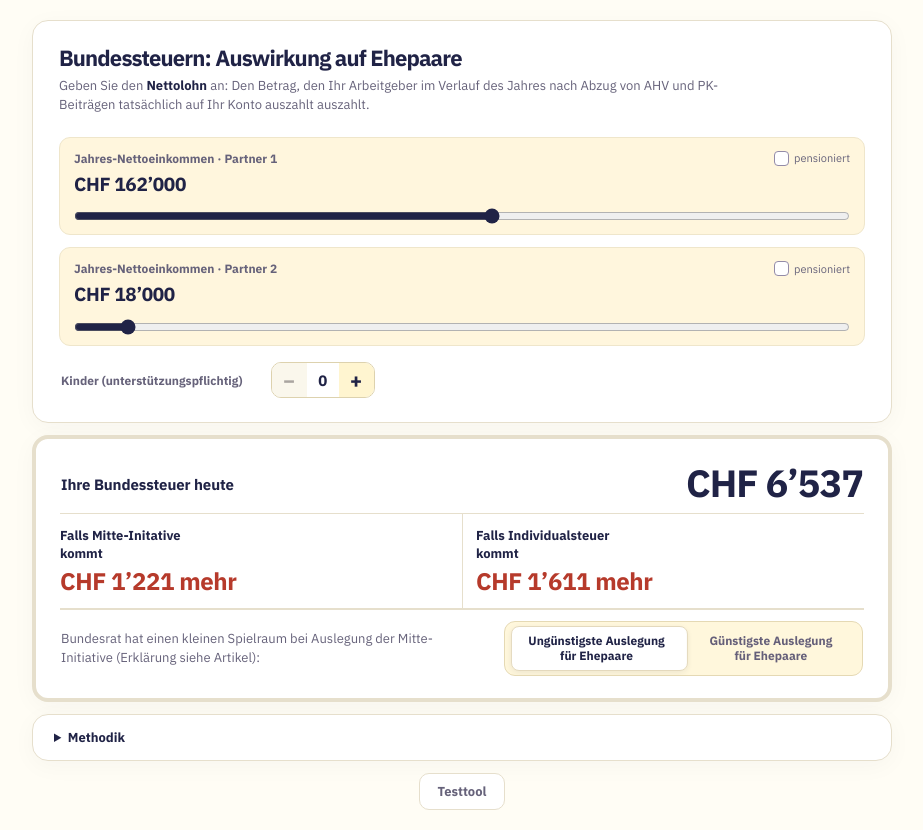
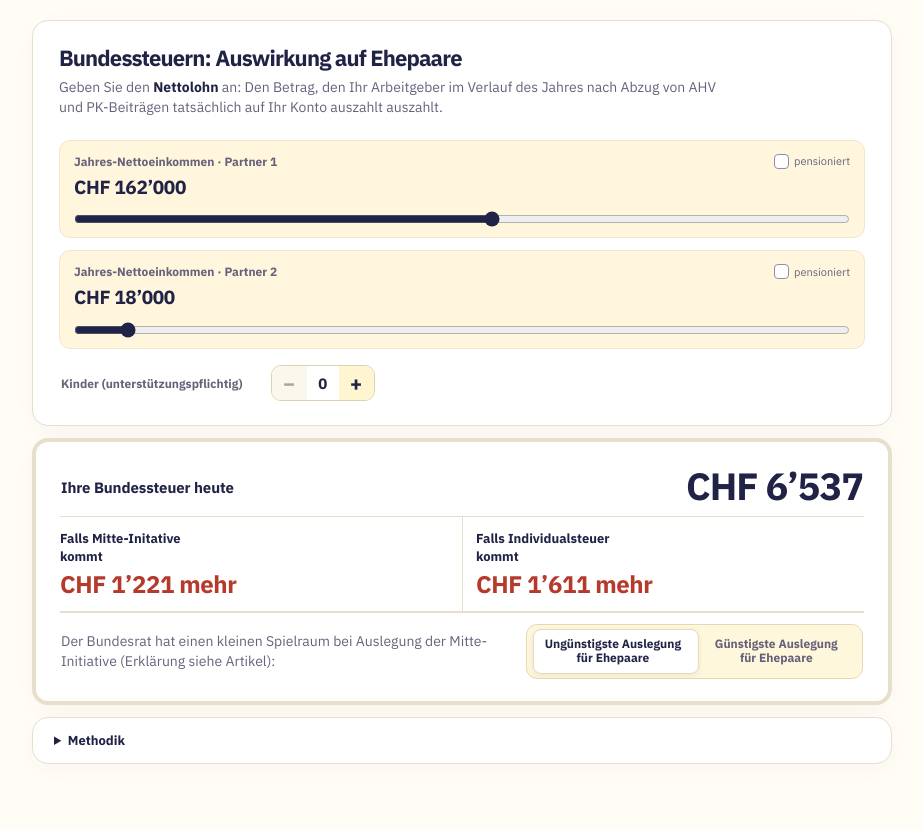
Before and after one commit to mischaaebi-droid/fairness_rechner, a plain HTML site: page index.html in a window 1280 px wide. Shown: the whole page, without its empty margins (178-1101 px from the left). After the commit the page ends 800 px from the top, so only its background shows below. Drawn offline with Linux system fonts and the light colour scheme.

Commit message:
lkfsdflk

```diff
--- a/fairnessinitiative_styles.css
+++ b/fairnessinitiative_styles.css
@@ -74,7 +74,7 @@ h1 {
   margin: 0;
   max-width: 680px;
   color: var(--tagi-muted);
-  font-size: 13px;
+  font-size: 14px;
   line-height: 1.45;
 }
 
@@ -336,7 +336,7 @@ margin-top:4px;
   margin: 0;
   max-width: 680px;
   color: var(--tagi-muted);
-  font-size: 13px;
+  font-size: 14px;
   line-height: 1.45;
 
 
--- a/index.html
+++ b/index.html
@@ -124,7 +124,7 @@
 
 
 <div class="policy-switch">
-<div class="policy-switch-title">Bundesrat hat einen kleinen Spielraum bei Auslegung der Mitte-Initiative (Erklärung siehe Artikel):</div>
+<div class="policy-switch-title">Der Bundesrat hat einen kleinen Spielraum bei Auslegung der Mitte-Initiative (Erklärung siehe Artikel):</div>
 
 <div class="policy-toggle" role="group" aria-label="Nutzung des Spielraums der Fairnessinitiative">
   <button id="worstBtn" type="button" class="active">Ungünstigste Auslegung<br>für Ehepaare</button>
@@ -245,18 +245,22 @@
 
   </div>
 
-  <button id="downloadPdf" type="button">
-  Detaillierte Steuerberechnung als PDF herunterladen
-</button>
 
 
 
 
+  <button id="downloadPdf" type="button">
+  Berechnungen als PDF herunterladen
+</button>
+
+  <button id="testToolToggle" type="button" aria-expanded="false">
+  Berechnungen ansehen
+</button>
+
+
 </details>
 
-<button id="testToolToggle" class="test-tool-toggle" type="button" aria-expanded="false">
-  Testtool
-</button>
+
 
 
 
```
